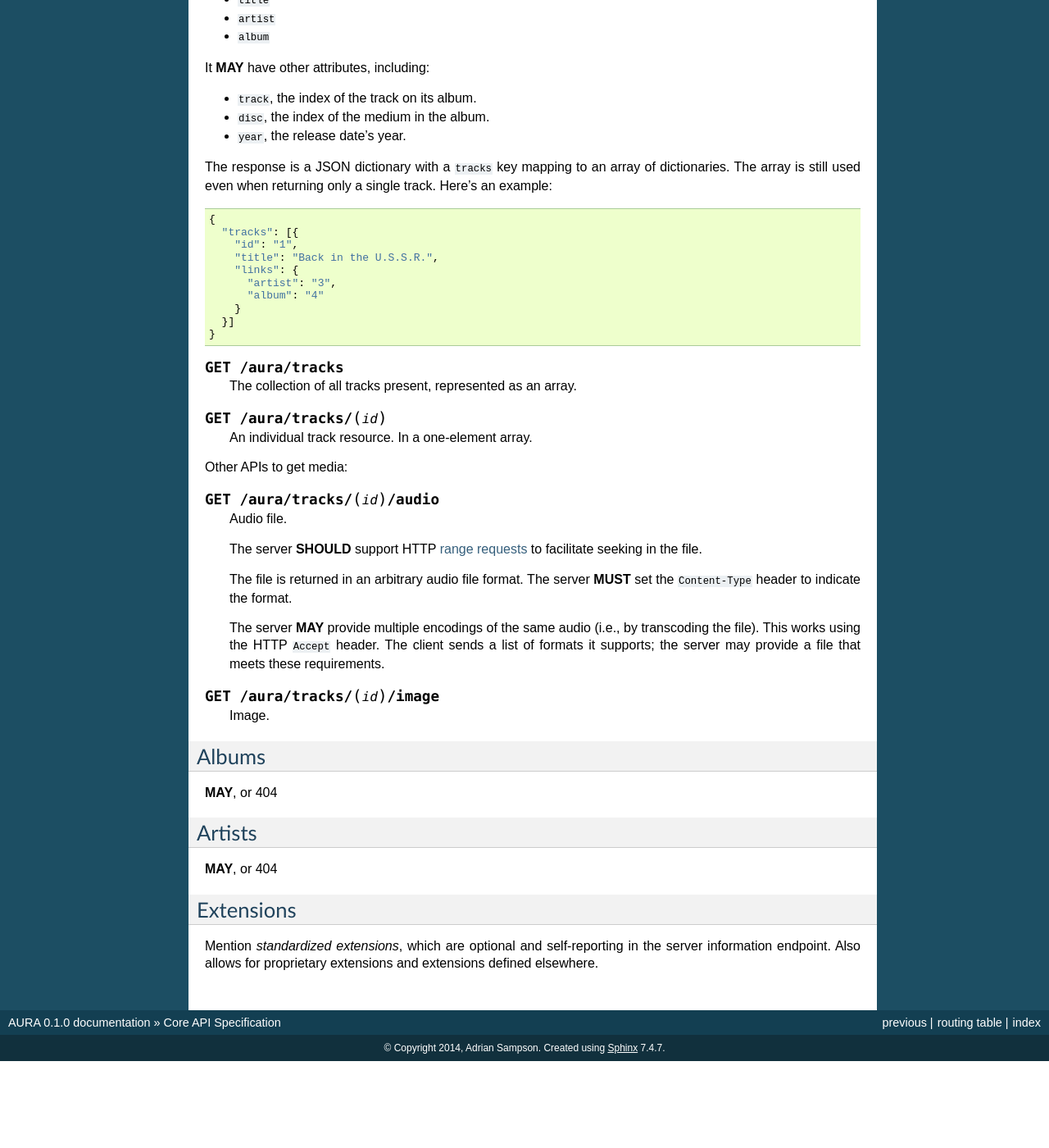
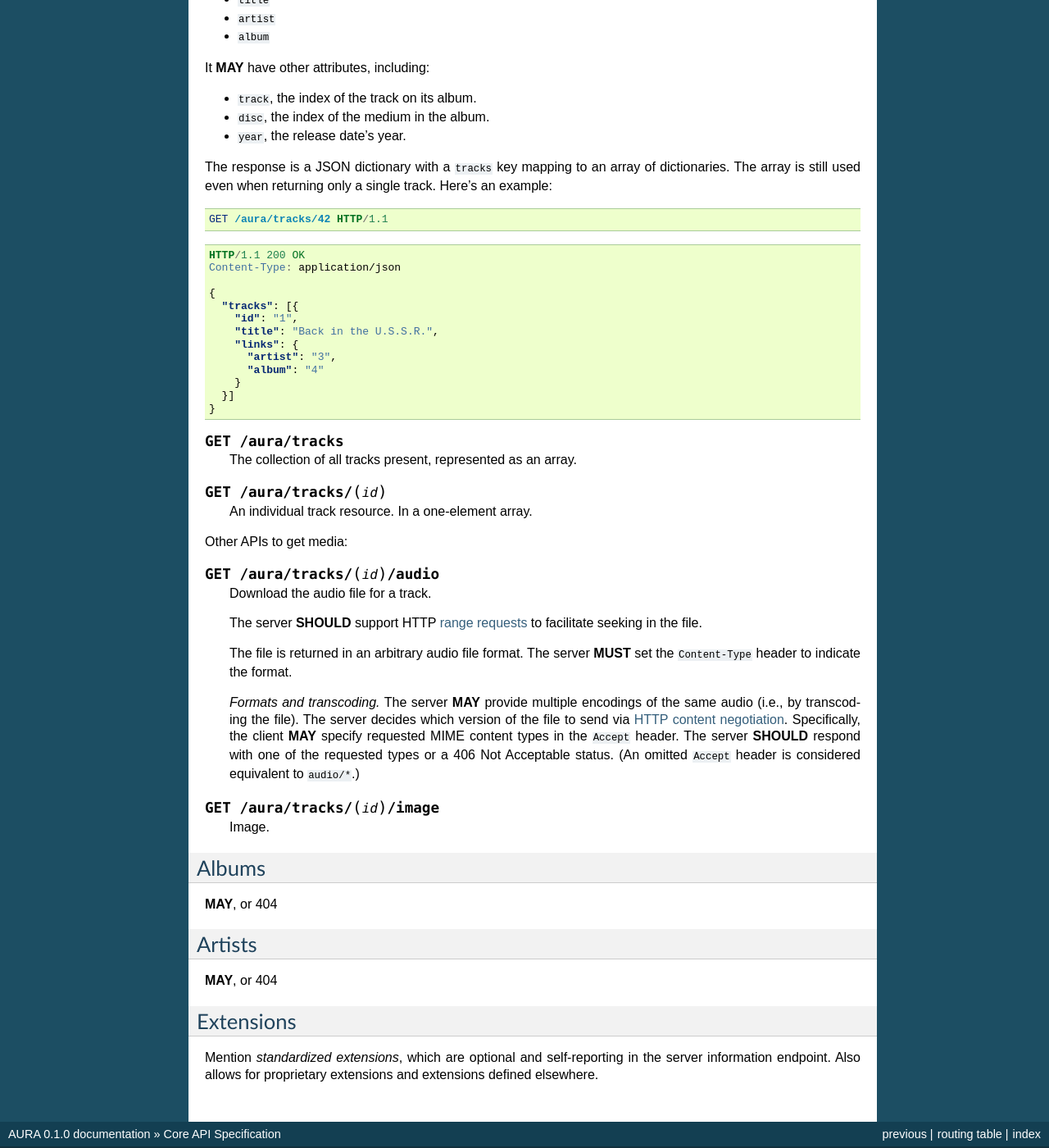
Before and after one commit to beetbox/aura, a Sphinx documentation site: the page built from docs/api.rst, in a window 1280 px wide and 1400 px high, scrolled down 1115 px. Shown: the whole window at 82% size. Built offline with Sphinx 7.4.7, drawn with Linux system fonts in a browser that asks for light colours; before the commit the page ends 2409 px from its top, so only the background shows below that.

Commit message:
Flesh out content negotiation

```diff
--- a/docs/api.rst
+++ b/docs/api.rst
@@ -78,7 +78,16 @@ It **MAY** have other attributes, including:
 
 The response is a JSON dictionary with a ``tracks`` key mapping to an array of
 dictionaries. The array is still used even when returning only a single
-track. Here's an example::
+track. Here's an example:
+
+.. sourcecode:: http
+
+    GET /aura/tracks/42 HTTP/1.1
+
+.. sourcecode:: http
+
+    HTTP/1.1 200 OK
+    Content-Type: application/json
 
     {
       "tracks": [{
@@ -102,8 +111,9 @@ track. Here's an example::
 Other APIs to get media:
 
 .. http:get:: /aura/tracks/(id)/audio
+    :synopsis: Download the audio file for a track.
 
-    Audio file.
+    Download the audio file for a track.
 
     The server **SHOULD** support HTTP `range requests`_ to facilitate seeking
     in the file.
@@ -111,12 +121,16 @@ Other APIs to get media:
     The file is returned in an arbitrary audio file format. The server
     **MUST** set the ``Content-Type`` header to indicate the format.
 
-    The server **MAY** provide multiple encodings of the same audio (i.e., by
-    transcoding the file). This works using the HTTP ``Accept`` header. The
-    client sends a list of formats it supports; the server may provide a file
-    that meets these requirements.
+    *Formats and transcoding.* The server **MAY** provide multiple encodings
+    of the same audio (i.e., by transcoding the file). The server decides
+    which version of the file to send via `HTTP content negotiation`_.
+    Specifically, the client **MAY** specify requested MIME content types in
+    the ``Accept`` header. The server **SHOULD** respond with one of the
+    requested types or a 406 Not Acceptable status. (An omitted ``Accept``
+    header is considered equivalent to ``audio/*``.)
 
     .. _range requests: https://tools.ietf.org/html/draft-ietf-httpbis-p5-range-26
+    .. _HTTP content negotiation: https://developer.mozilla.org/en-US/docs/Web/HTTP/Content_negotiation#The_Accept.3a_header
 
 .. http:get:: /aura/tracks/(id)/image
 
```
